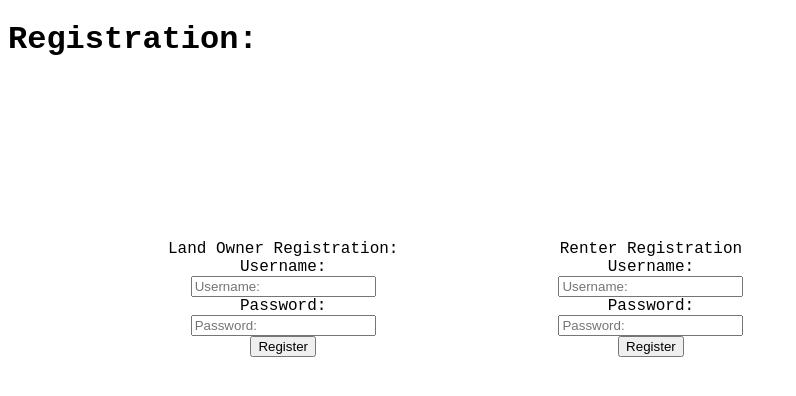
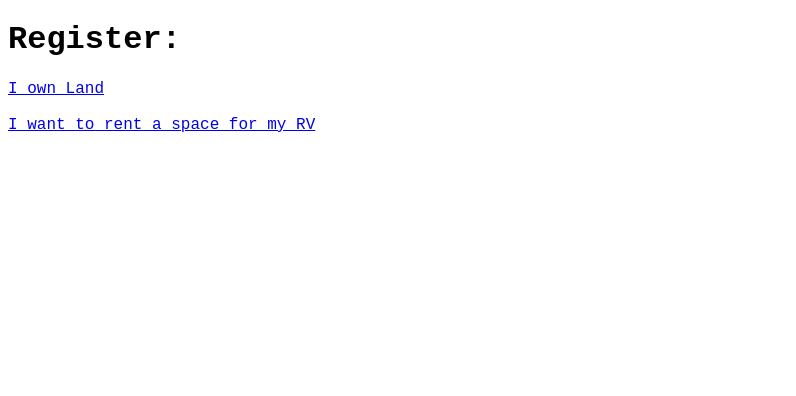
Before and after one commit to eoinlynchcodes/BuildWeekThree, a React (Create React App) app in the folder rvairbnb/: page /register in a window 1280 px wide. Shown: the top 396 px of the page, without its empty margins (0-796 px from the left). Built offline with nearby package versions, Linux system fonts and the light colour scheme.

Commit message:
Changing flow.

```diff
--- a/rvairbnb/src/components/HomePage.js
+++ b/rvairbnb/src/components/HomePage.js
@@ -14,6 +14,7 @@ export default function HomePage() {
         <NavLink class="homeNavLink" to="/login">
           Login
         </NavLink>
+
       </nav>
       <img src={homepageImage} />
     </div>
--- /dev/null
+++ b/rvairbnb/src/components/LandOwnerRegister.js
@@ -0,0 +1,15 @@
+import React from "react";
+
+export const LandOwnerRegister = () => {
+
+  return (
+    <form>
+      Land Owner Registration:
+      <label>Username:</label>
+      <input placeholder="Username:" name="ownerUsername" type="text" />
+      <label>Password:</label>
+      <input placeholder="Password:" name="ownerPassword" type="text" />
+      <button type="submit">Register</button>
+    </form>
+  );
+}
--- a/rvairbnb/src/components/Register.js
+++ b/rvairbnb/src/components/Register.js
@@ -1,11 +1,20 @@
 import React from "react";
 import "../index.css";
+import { Link, Route } from 'react-router-dom';
+import { LandOwnerRegister } from './LandOwnerRegister';
 
 export default function Register() {
   return (
     <div>
-      <h1>Registration:</h1>
-      <div class="formsSideBySide">
+      <h1>Register:</h1>
+
+<Route path='/landownerregister' component={LandOwnerRegister} />
+
+<Link to='/landownerregister'>I own Land</Link>
+<br></br><br></br>
+<Link to='/'>I want to rent a space for my RV</Link>
+
+      {/* <div class="formsSideBySide">
         <form>
           Land Owner Registration:
           <label>Username:</label>
@@ -24,7 +33,7 @@ export default function Register() {
           <input placeholder="Password:" name="renterPassword" type="text" />
           <button type="submit">Register</button>
         </form>
-      </div>
+      </div> */}
     </div>
   );
 }
```
